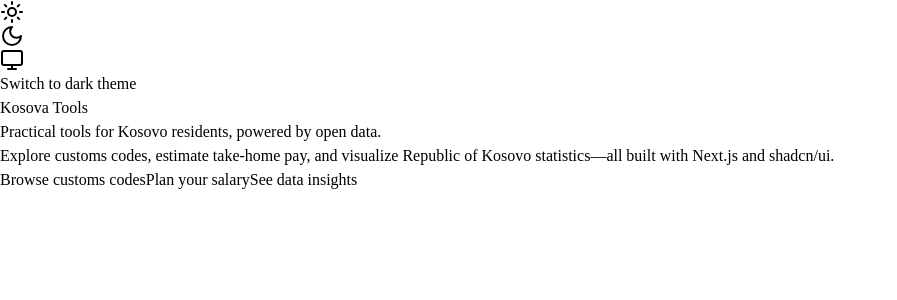
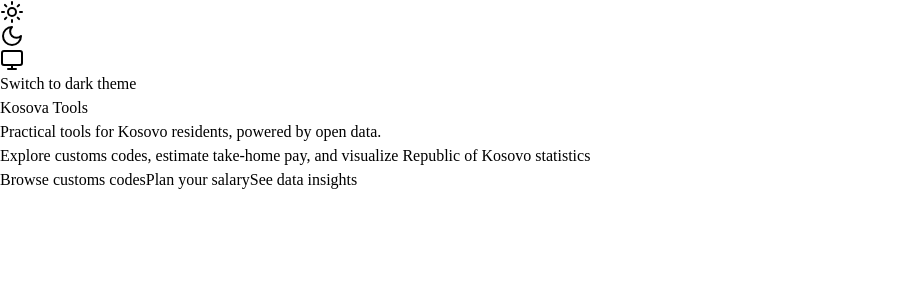
Before and after one commit to notdian/kosovatools.org, a Next.js app in the folder apps/web/: page / in a window 1280 px wide. Shown: the top 300 px of the page, without its empty margins (0-897 px from the left). Built offline with nearby package versions, Linux system fonts and the light colour scheme.

Commit message:
remove ref

```diff
--- a/apps/web/app/page.tsx
+++ b/apps/web/app/page.tsx
@@ -13,13 +13,13 @@
           Practical tools for Kosovo residents, powered by open data.
         </h1>
         <p className="text-balance text-sm text-muted-foreground sm:text-base">
-          Explore customs codes, estimate take-home pay, and visualize Republic of Kosovo statistics—all built with Next.js and shadcn/ui.
+          Explore customs codes, estimate take-home pay, and visualize Republic of Kosovo statistics
         </p>
         <div className="flex flex-wrap items-center justify-center gap-3">
           <Button asChild size="lg">
             <Link href="/customs-codes">Browse customs codes</Link>
           </Button>
-          <Button asChild size="lg" variant="secondary">
+          <Button asChild size="lg" disabled variant="secondary">
             <Link href="/wage-calculator">Plan your salary</Link>
           </Button>
           <Button asChild size="lg" variant="ghost">
```
